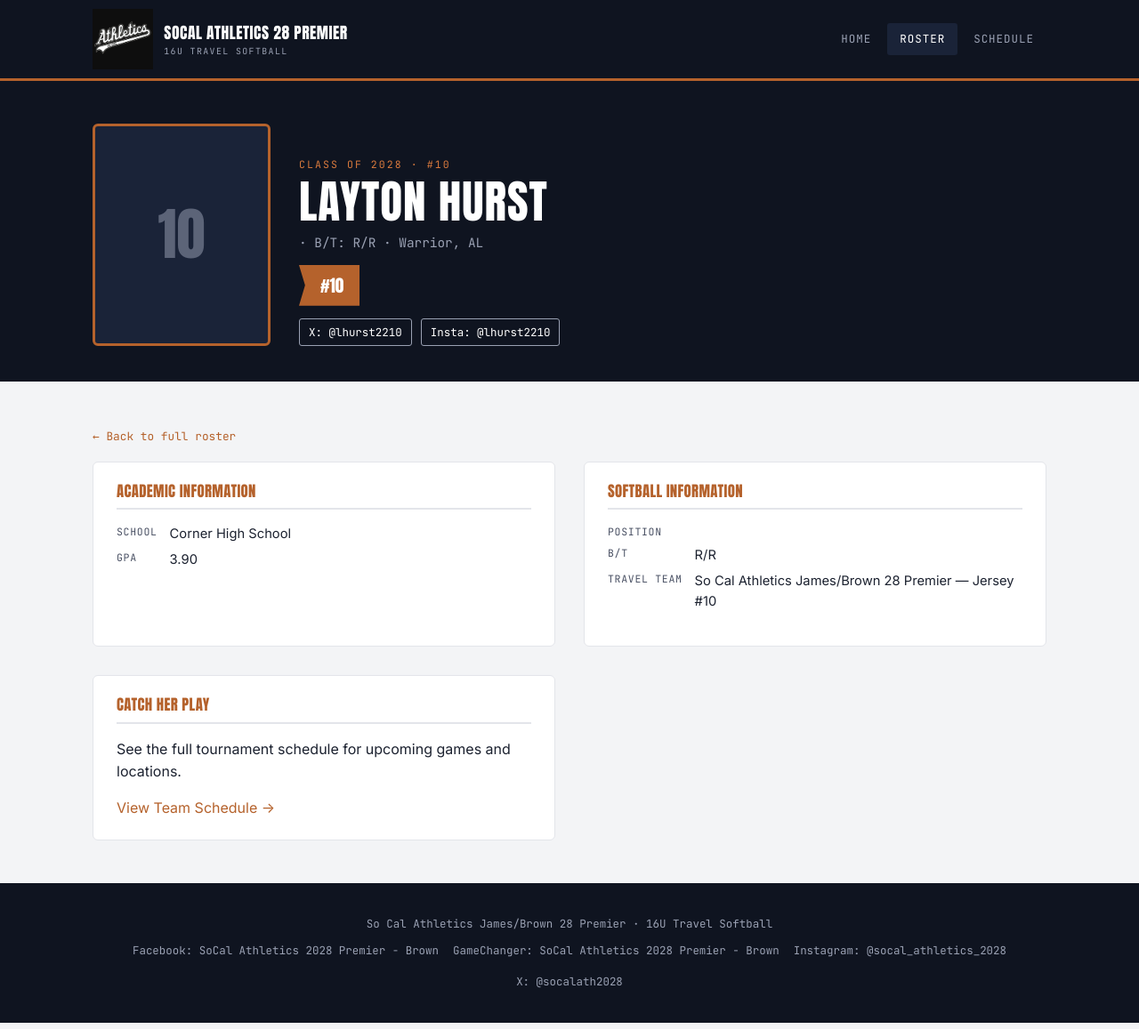
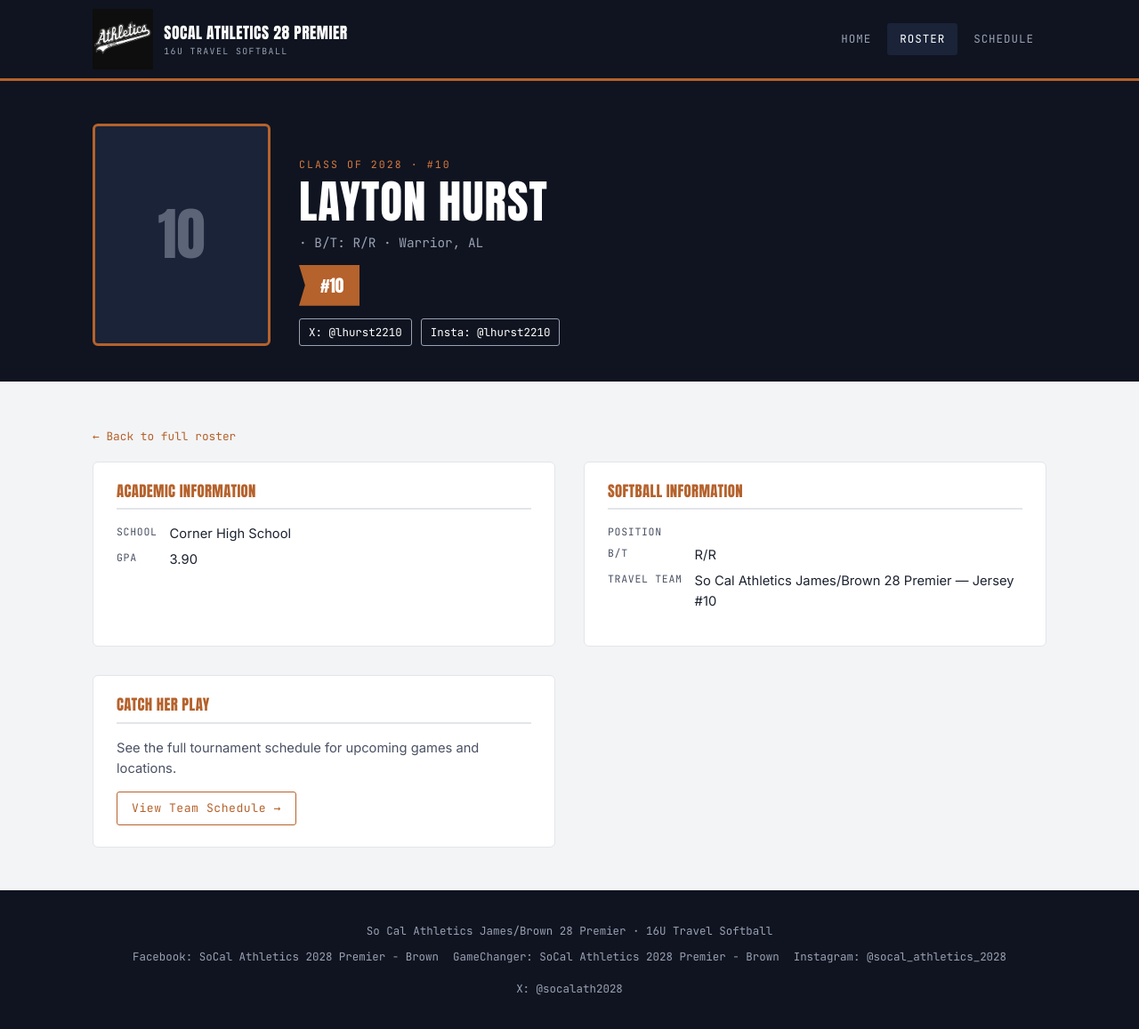
Before and after one commit to Jeff-Carver-Personal/SoCal-James-Brown-2028, a Jekyll site: the page built from _players/layton-hurst.md, in a window 1280 px wide. Shown: the whole page at 89% size. Built offline with Jekyll 4.4.1, drawn with Linux system fonts in a browser that asks for light colours.

Commit message:
Add files via upload

```diff
--- a/assets/css/main.scss
+++ b/assets/css/main.scss
@@ -468,6 +468,62 @@ nav.main-nav a.active {
 }
 .player-hero .social-row a:hover { border-color: var(--clay-bright); color: var(--clay-bright); }
 
+.pennant.committed {
+  background: var(--navy-light);
+  border: 1px solid var(--clay-bright);
+  font-family: var(--font-mono);
+  font-size: 0.8rem;
+  text-transform: none;
+  letter-spacing: 0.02em;
+  padding: 8px 16px 8px 22px;
+}
+
+.about-panel { margin-bottom: 24px; }
+.about-panel p:last-child { margin-bottom: 0; }
+
+.video-panel { margin-bottom: 24px; }
+.video-wrap {
+  position: relative;
+  width: 100%;
+  padding-top: 56.25%; /* 16:9 */
+  border-radius: 4px;
+  overflow: hidden;
+  background: var(--ink);
+}
+.video-wrap iframe {
+  position: absolute;
+  inset: 0;
+  width: 100%;
+  height: 100%;
+  border: 0;
+}
+.btn-video {
+  display: inline-block;
+  background: var(--clay);
+  color: var(--paper);
+  font-family: var(--font-mono);
+  font-size: 0.85rem;
+  letter-spacing: 0.04em;
+  padding: 12px 20px;
+  border-radius: 4px;
+}
+.btn-video:hover { background: var(--clay-bright); color: var(--paper); }
+
+.catch-play-panel p { color: var(--ink-soft); font-size: 0.92rem; margin-bottom: 14px; }
+.btn-inline {
+  display: inline-block;
+  font-family: var(--font-mono);
+  font-size: 0.82rem;
+  letter-spacing: 0.04em;
+  border: 1px solid var(--clay);
+  color: var(--clay);
+  padding: 8px 16px;
+  border-radius: 3px;
+}
+.btn-inline:hover { background: var(--clay); color: var(--paper); }
+
+.stats-row { margin-top: 10px; }
+
 .back-link { display: inline-block; margin-bottom: 18px; font-family: var(--font-mono); font-size: 0.8rem; }
 
 /* =========================================================
```
